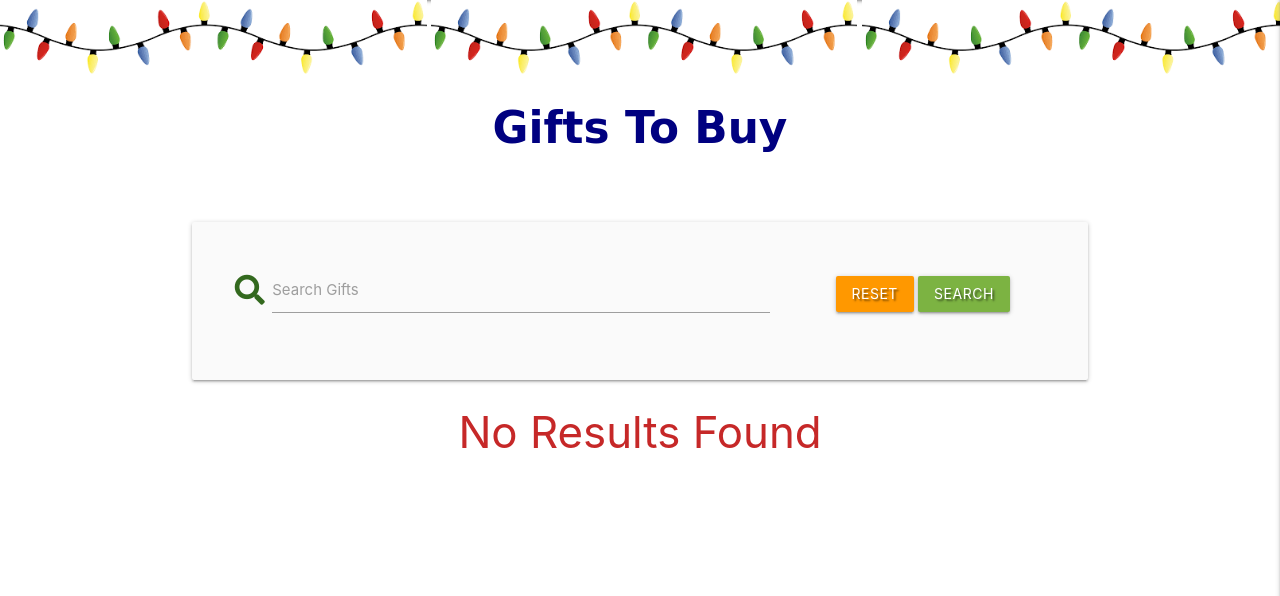
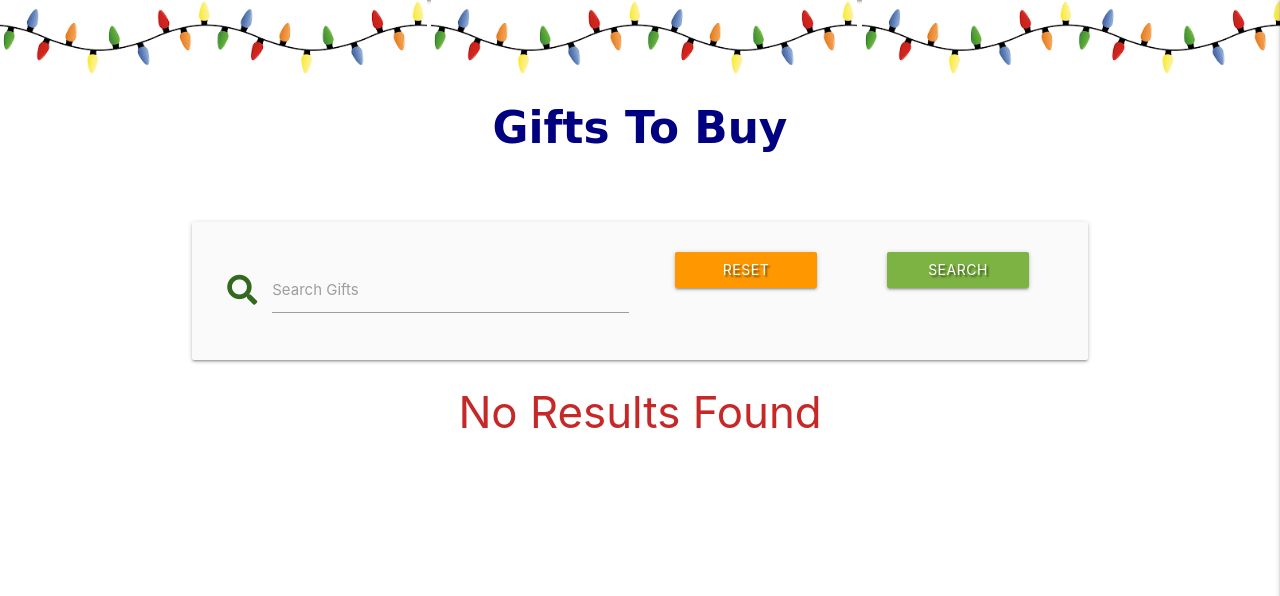
Before and after one commit to D3lyth/all-i-want-for-christmas, a Flask app: page /search in a window 1280 px wide. Shown: the part 64-660 px from the top of the page. Run offline with Flask 3, Linux system fonts and the light colour scheme; the visitor is signed in with stand-in values (Sample User, id 1); data that the repository does not hold is empty; some libraries are stand-ins or nearby versions; some web fonts are replaced.

Commit message:
Reformat code

```diff
--- a/templates/allgifts.html
+++ b/templates/allgifts.html
@@ -3,27 +3,16 @@
 <h3 class="text-darken-4 center-align allgifts-title">Gifts To Buy</h3>
 
 <div class="row card-panel grey lighten-5">
-  <form action="{{ url_for('search') }}" method="post" class="col s12">
-    <div class="row valign-wrapper center-align">
-      <div class="input-field col s12 m8">
+    <form action="{{ url_for('search') }}" method="post">
+        <div class="input-field col s12 m6">
             <i class="fas fa-search prefix light-green-text text-darken-4"></i>
-        <input
-          type="text"
-          name="query"
-          id="query"
-          minlength="2"
-          class="validate"
-          required
-        />
+            <input type="text" name="query" id="query" minlength="2" class="validate" required>
             <label for="query">Search Gifts</label>
         </div>
-      <div class="col s12 m4">
-        <a href="{{ url_for('get_gifts') }}" class="orange btn text-shadow"
-          >Reset</a
-        >
-        <button type="submit" class="light-green darken-1 btn text-shadow">
-          Search
-        </button>
+        <div class="col s12 m6">
+            <div class="row">
+                <a href="{{ url_for('get_gifts') }}" class="col s4 offset-s1 orange btn text-shadow">Reset</a>
+                <button type="submit" class="col s4 offset-s2 light-green darken-1 btn text-shadow">Search</button>
             </div>
         </div>
     </form>
@@ -38,24 +27,13 @@
       <div class="col s3 gift-buttons">
         <i class="fas fa-caret-down"></i>
         {% if session.user|lower == gift.created_by|lower %}
-        <a
-          href="{{ url_for('delete_gift', gift_id=gift._id) }}"
-          class="btn-small red lighten-1 text-shadow modal-trigger"
-          data-target="modal-delete-{{ gift._id }}"
-          >Delete</a
-        >
-        <a
-          href="{{ url_for('mark_as_bought', gift_id=gift._id) }}"
-          class="btn-small light-green text-shadow lighten-1"
-          data-giftid="{{ gift._id }}"
-          >Got it!</a
-        >
+        <a href="{{ url_for('delete_gift', gift_id=gift._id) }}" class="btn-small red lighten-1 text-shadow modal-trigger" data-target="modal-delete-{{ gift._id }}">Delete</a>
+        <a href="{{ url_for('mark_as_bought', gift_id=gift._id) }}" class="btn-small light-green text-shadow lighten-1" data-giftid="{{ gift._id }}">Got it!</a>
         {% endif %}
       </div>
-      <div class="col s9">
-        <strong>Item: {{ gift.gift_item }}</strong>
+      <div class="col s9"><strong>Item: {{ gift.gift_item }}</strong></div>
     </div>
-    </div>
+
     <div class="collapsible-body gift-name">
       <strong>For: {{ gift.list_name }}</strong>
       <p>Where to Buy: {{ gift.where_to_buy }}</p>
@@ -63,6 +41,7 @@
       <a href="{{ url_for('edit_gift', gift_id=gift._id) }}" class="btn-small light-blue text-shadow lighten-1">Edit</a>
     </div>
   </li>
+
   <!-- inject the modals partials-template -->
   {% include "partials/modals.html" %} {% endif %} {% endfor %}
 </ul>
```
Lines whose indentation alone changed are shown as unchanged.
